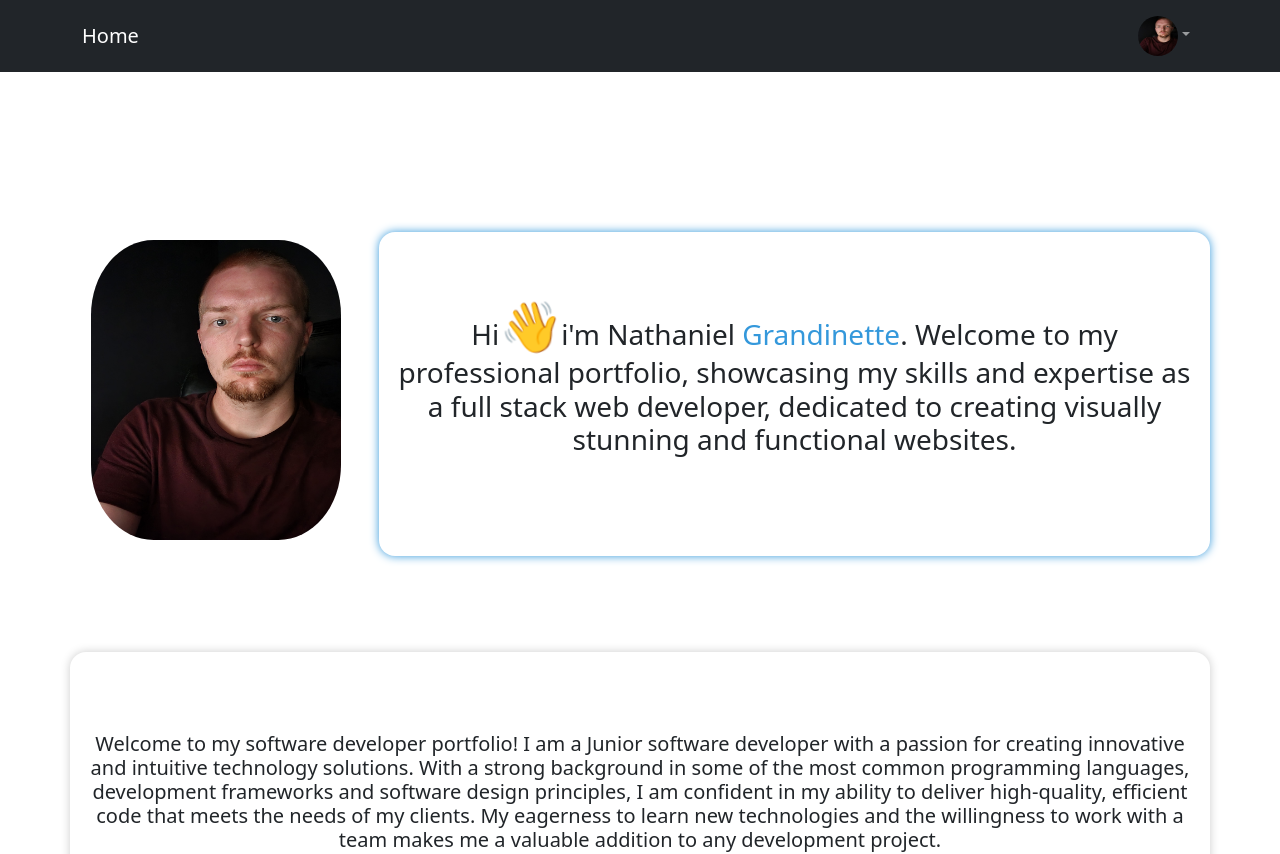
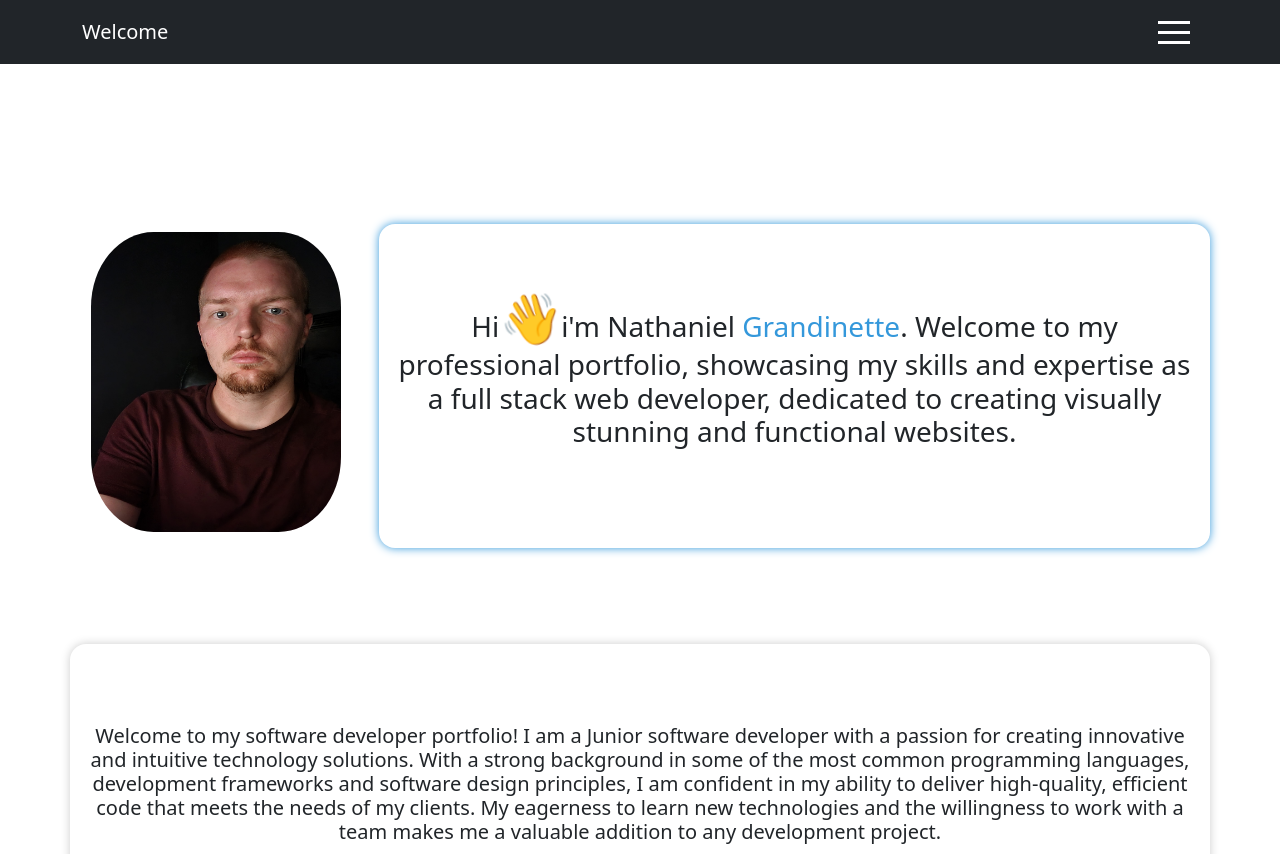
Before and after one commit to NathanielGrandinette/MyPortfolio, a React (Create React App) app: page / in a window 1280 px wide. Shown: the top 854 px of the page. Built offline with nearby package versions, Linux system fonts and the light colour scheme.

Commit message:
Navbar changes

```diff
--- a/package.json
+++ b/package.json
@@ -8,6 +8,7 @@
     "@testing-library/user-event": "^13.5.0",
     "bootstrap": "^5.2.3",
     "emailjs-com": "^3.2.0",
+    "hamburger-react": "^2.5.0",
     "react": "^18.2.0",
     "react-bootstrap": "^2.7.0",
     "react-dom": "^18.2.0",
--- a/src/components/Navbars/NavBar.css
+++ b/src/components/Navbars/NavBar.css
@@ -1,10 +1,21 @@
-img {
-    width: 40px;
-    height: 40px;
-    border-radius: 50%;
+.dropdown-toggle:after {
+    display: none !important;
 }
 
+.nav {
+    display: flex;
+    flex-direction: column;
+}
+
+.dropdownLink {
+    margin-right: 50px;
+    float:right;
+}
 .navLink {
     text-decoration: none;
-    color: black;
+    color: white;
 }
+
+.links {
+    margin: 5px;
+}
--- a/src/components/Navbars/NavBar.js
+++ b/src/components/Navbars/NavBar.js
@@ -1,49 +1,40 @@
-import { Navbar, Container, Nav, NavDropdown } from 'react-bootstrap'
+import { Navbar, Container, Nav, NavDropdown, Popover } from 'react-bootstrap'
 import { Link } from 'react-router-dom'
+import { useState } from 'react'
+import { Spin as Hamburger } from 'hamburger-react'
 import './NavBar.css'
 
 const NavBar = () => {
-
+    const [toggle, setToggle] = useState(false)
 
     return (
-        <Navbar collapseOnSelect expand="lg" bg="dark" variant="dark">
+        <Navbar collapseOnSelect className="nav" expand="lg" bg="dark" variant="dark">
             <Container>
                 <Navbar.Brand>
+                    Welcome
+                </Navbar.Brand>
+                <Nav >
+                    <Hamburger color="white" onToggle={setToggle} />
+                </Nav>
+            </Container>
+            {toggle ?
+                <Container className='links'>
                     <Link to='/' style={{ textDecoration: 'none', color: 'white' }}>
                         Home
                     </Link>
-                </Navbar.Brand>
-                <Navbar.Toggle aria-controls="responsive-navbar-nav" />
-                <Navbar.Collapse id="responsive-navbar-nav">
-                    <Nav className="me-auto">
-                    </Nav>
-                    <Nav>
-                        <NavDropdown className='profileImage' title={<img src='profile-photo.jpg' alt='' />} id="collasible-nav-dropdown">
-                            <NavDropdown.Item>
-                                <Link to='/resume' className='navLink'>
+                    <Link to='/resume' className="navLink" >
                         Resume
                     </Link>
-                            </NavDropdown.Item>
-                            <NavDropdown.Item >
                     <Link to='/projects' className='navLink'>
                         Projects
                     </Link>
-                            </NavDropdown.Item>
-                            <NavDropdown.Item>
                     <Link to='/about' className='navLink'>
                         About Me
                     </Link>
-                            </NavDropdown.Item>
-                            <NavDropdown.Divider />
-                            <NavDropdown.Item>
                     <Link to='/contact' className='navLink'>
                         Contact Me
                     </Link>
-                            </NavDropdown.Item>
-                        </NavDropdown>
-                    </Nav>
-                </Navbar.Collapse>
-            </Container>
+                </Container> : ''}
         </Navbar>
     )
 }
```
Also changed, not shown: public/index.html (+0 -24 lines), 1 other file (tests, documents, lock files or other folders). Lines whose indentation alone changed are shown as unchanged.
